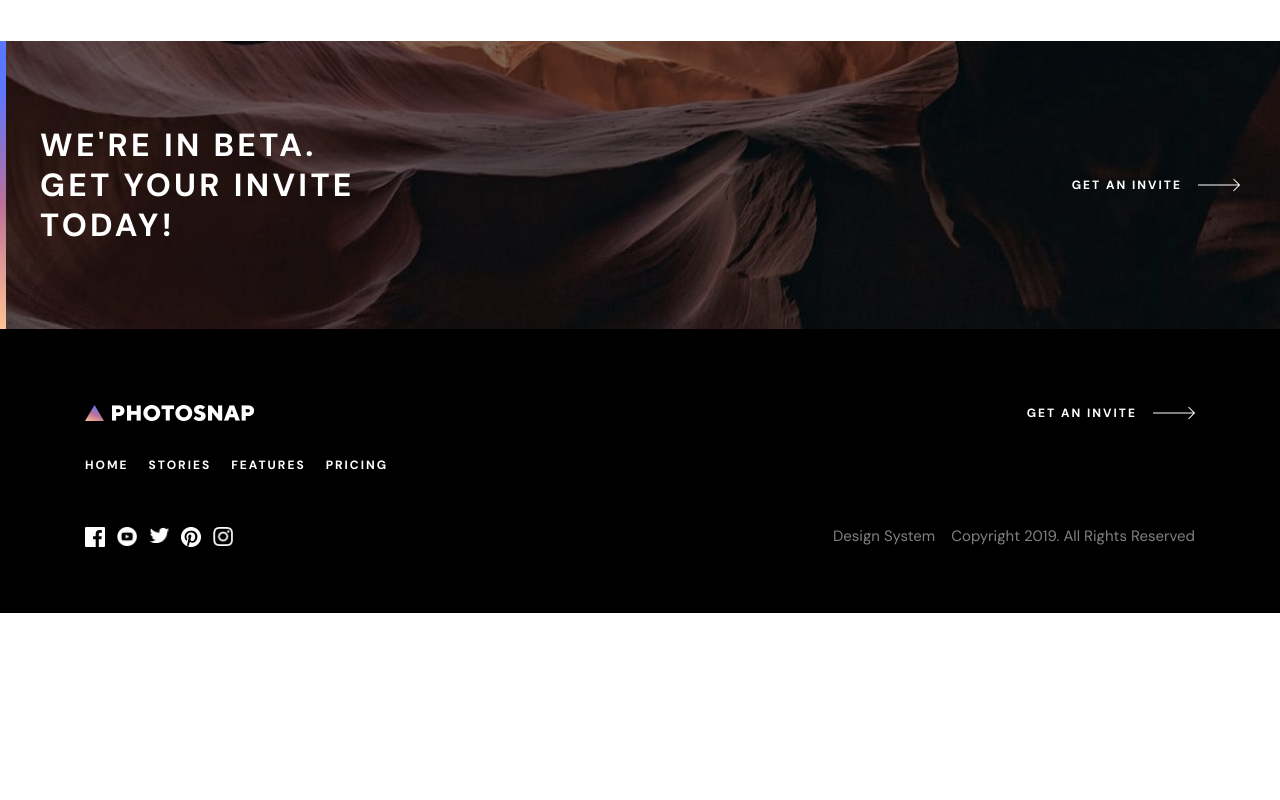
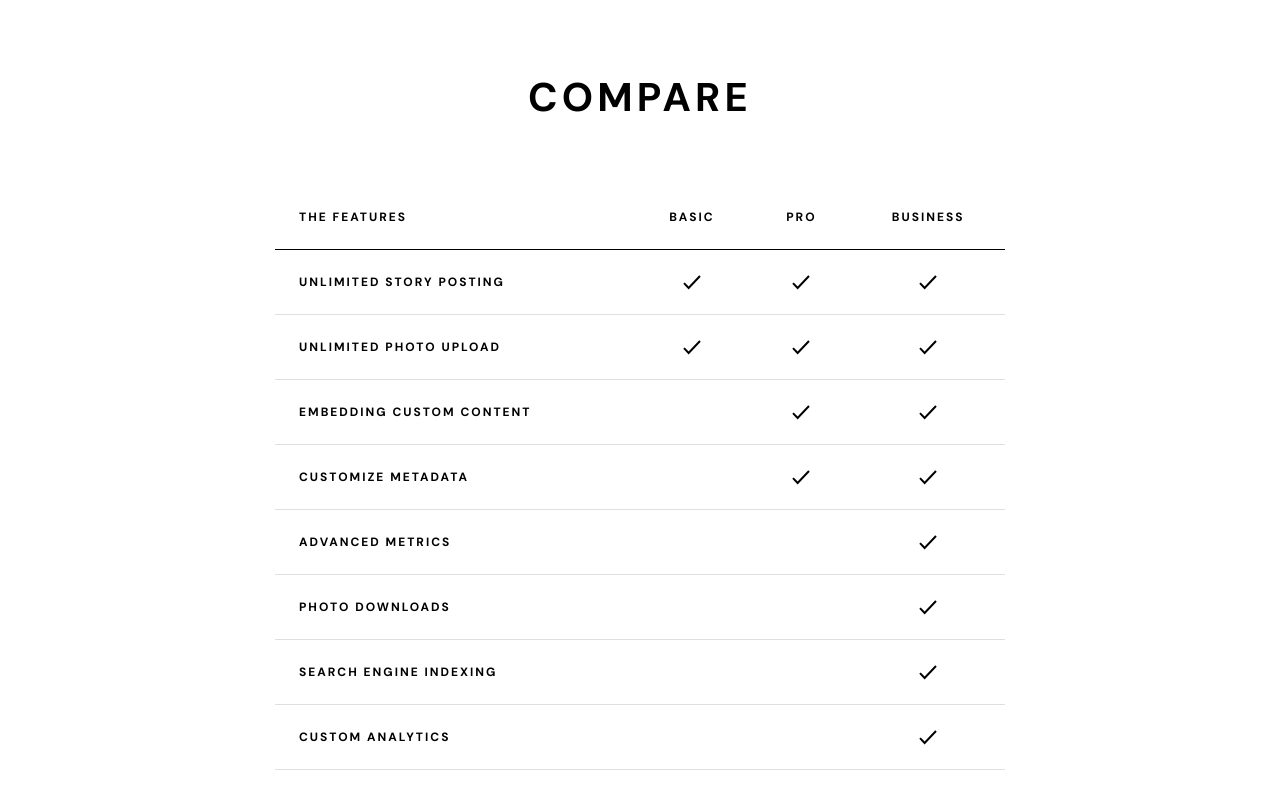
Before and after one commit to sergioreynoso/photosnap-multi-page-website, a Next.js app: page /pricing in a window 1280 px wide. Shown: the part 1740-2540 px from the top of the page. Before the commit the page ends 2353 px from the top, so only its background shows below. Built offline with nearby package versions, Linux system fonts and the light colour scheme.

Commit message:
add features table data

```diff
--- a/data.ts
+++ b/data.ts
@@ -297,6 +297,73 @@ export const pricingData = {
   ],
 };
 
+export const pricingTableData = [
+  {
+    featureName: "Unlimited Story Posting",
+    tiers: {
+      basic: true,
+      pro: true,
+      business: true,
+    },
+  },
+  {
+    featureName: "Unlimited Photo Upload",
+    tiers: {
+      basic: true,
+      pro: true,
+      business: true,
+    },
+  },
+  {
+    featureName: "Embedding Custom Content",
+    tiers: {
+      basic: false,
+      pro: true,
+      business: true,
+    },
+  },
+  {
+    featureName: "Customize Metadata",
+    tiers: {
+      basic: false,
+      pro: true,
+      business: true,
+    },
+  },
+  {
+    featureName: "Advanced Metrics",
+    tiers: {
+      basic: false,
+      pro: false,
+      business: true,
+    },
+  },
+  {
+    featureName: "Photo Downloads",
+    tiers: {
+      basic: false,
+      pro: false,
+      business: true,
+    },
+  },
+  {
+    featureName: "Search Engine Indexing",
+    tiers: {
+      basic: false,
+      pro: false,
+      business: true,
+    },
+  },
+  {
+    featureName: "Custom Analytics",
+    tiers: {
+      basic: false,
+      pro: false,
+      business: true,
+    },
+  },
+];
+
 export const banner = {
   id: 1,
   title: "We're in beta. Get your invite today!",
--- a/src/app/pricing/page.tsx
+++ b/src/app/pricing/page.tsx
@@ -2,6 +2,7 @@ import { pricingData } from "@/data";
 import PrimaryHeroCard from "@/src/components/cards/primary-hero-card";
 import PromoCard from "@/src/components/cards/promo-card";
 import PricingList from "../../components/pricing/pricing-list";
+import PricingCompareTable from "@/src/components/pricing/pricing-compare-table";
 
 export default function Pricing() {
   const { title, body, image } = pricingData.hero;
@@ -16,6 +17,7 @@ export default function Pricing() {
         </div>
       </PrimaryHeroCard>
       <PricingList />
+      <PricingCompareTable />
       <PromoCard />
     </main>
   );
--- /dev/null
+++ b/src/components/icons/checkIcon.tsx
@@ -0,0 +1,14 @@
+function CheckIcon(props: React.SVGProps<SVGSVGElement>) {
+  return (
+    <svg
+      width={18}
+      height={15}
+      fill="none"
+      xmlns="http://www.w3.org/2000/svg"
+      {...props}>
+      <path d="M1 8.124L5.623 13 17 1" stroke="#000" strokeWidth={2} />
+    </svg>
+  );
+}
+
+export default CheckIcon;
--- /dev/null
+++ b/src/components/pricing/pricing-compare-table.tsx
@@ -0,0 +1,99 @@
+"use client";
+import { pricingTableData } from "@/data";
+import CheckIcon from "../icons/checkIcon";
+import { VisuallyHidden } from "@radix-ui/react-visually-hidden";
+
+export default function PricingCompareTable() {
+  return (
+    <div className="flex flex-col items-center px-7 pb-16 pt-8 tablet:px-10">
+      <h1 className="text-3xl font-bold uppercase">Compare</h1>
+      <div className="w-full max-w-[730px] pt-16">
+        <table
+          className="w-full table-auto text-left text-xs uppercase"
+          summary="The Features included in each price plan.">
+          <thead className="p-2">
+            <tr className="border-b-[1px] border-black">
+              <th
+                className="py-6 tablet:table-cell tablet:px-6"
+                scope="col"
+                role="rowHeader">
+                The Features
+              </th>
+              <th
+                className="hidden px-6 py-6 tablet:table-cell tablet:text-center"
+                scope="col">
+                Basic
+              </th>
+              <th
+                className="hidden px-6 py-6 tablet:table-cell tablet:text-center"
+                scope="col">
+                Pro
+              </th>
+              <th
+                className="hidden px-6 py-6 tablet:table-cell tablet:text-center"
+                scope="col">
+                Business
+              </th>
+            </tr>
+          </thead>
+          <tbody>
+            {pricingTableData.map((data, index) => {
+              return <TableRow key={index} data={data} />;
+            })}
+          </tbody>
+        </table>
+      </div>
+    </div>
+  );
+}
+
+type TableRowProps = {
+  data: (typeof pricingTableData)[number];
+};
+
+function TableRow({ data }: TableRowProps) {
+  const { basic, business, pro } = data.tiers;
+
+  const featureMessage = `, included ${!basic && !pro ? "only in" : "in "} ${
+    basic ? "basic," : ""
+  } ${pro ? "pro," : ""} ${pro ? "and " : ""}${business ? "business" : ""}`;
+
+  const basicMessage = basic ? "included" : "not included";
+  const propMessage = pro ? "included" : "not included";
+  const businessMessage = business ? "included" : "not included";
+
+  return (
+    <tr
+      className="flex flex-wrap justify-between gap-y-4 border-b border-brand-grey py-6 pr-[41px] tablet:table-row tablet:pr-0"
+      role="row">
+      <th
+        role="rowHeader"
+        className="basis-full font-bold tablet:px-6 tablet:py-6"
+        scope="row">
+        {data.featureName}
+        <VisuallyHidden> {featureMessage}</VisuallyHidden>
+      </th>
+      <td
+        role="cell"
+        className="pr-4 before:block before:pb-2 before:text-[10px] before:tracking-[1.67px] before:opacity-50 before:content-[attr(data-cell)] tablet:px-6 tablet:py-6 tablet:text-center tablet:before:hidden"
+        data-cell="basic">
+        {basic && <CheckIcon className="tablet:mx-auto" />}
+        <VisuallyHidden>{basicMessage}</VisuallyHidden>
+      </td>
+      <td
+        role="cell"
+        className="pr-4 before:block before:pb-2 before:text-[10px] before:tracking-[1.67px] before:opacity-50 before:content-[attr(data-cell)] tablet:px-6 tablet:py-6 tablet:before:hidden"
+        data-cell="pro">
+        {pro && <CheckIcon className="tablet:mx-auto" />}
+        <VisuallyHidden>{propMessage}</VisuallyHidden>
+      </td>
+      <td
+        role="cell"
+        className="before:block before:pb-2 before:text-[10px] before:tracking-[1.67px] before:opacity-50 before:content-[attr(data-cell)] tablet:px-6 tablet:py-6 tablet:before:hidden"
+        data-cell="business">
+        {business && <CheckIcon className="tablet:mx-auto" />}
+        <VisuallyHidden>{businessMessage}</VisuallyHidden>
+      </td>
+    </tr>
+  );
+}
```
